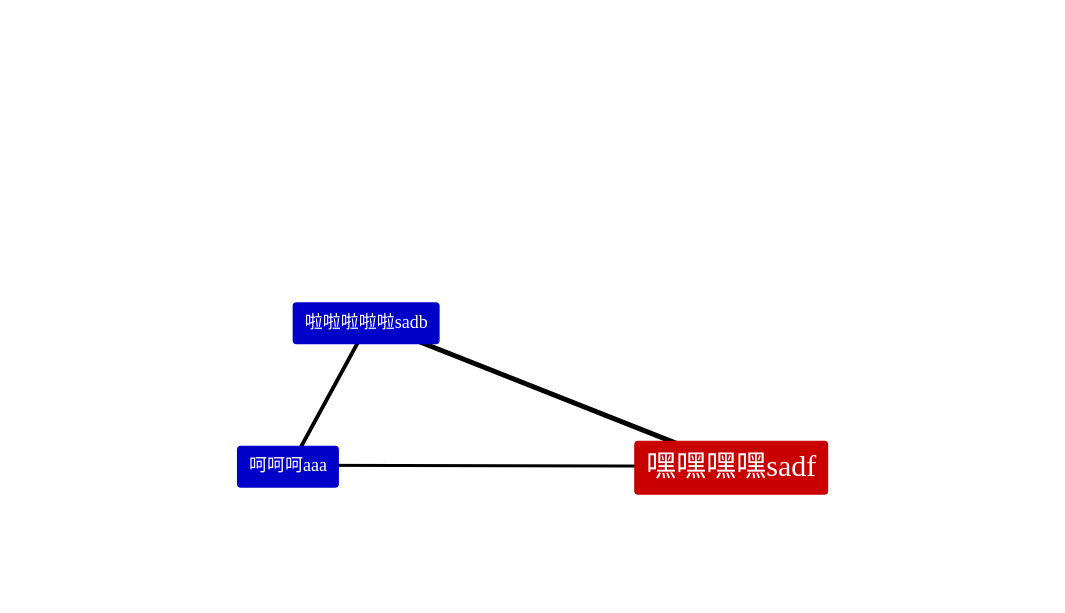
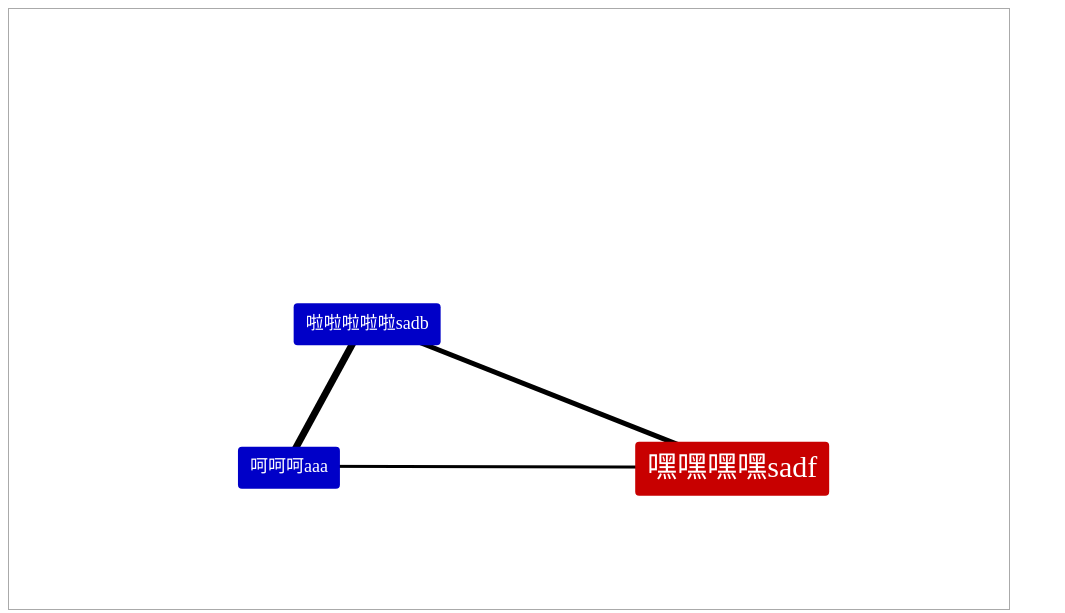
Before and after one commit to zry656565/jRelationship, a plain HTML site: page index.html in a window 1280 px wide. Shown: the whole page, without its empty margins (0-1065 px from the left). Drawn offline with Linux system fonts and the light colour scheme.

Commit message:
fix bug of drawing lines

```diff
--- a/index.html
+++ b/index.html
@@ -4,6 +4,11 @@
     <meta charset="UTF-8">
     <title>jRelationship Demo</title>
 </head>
+<style>
+    #canvas {
+        border: 1px solid #aaa;
+    }
+</style>
 <body>
 
 <canvas id="canvas" width="1000" height="600"></canvas>
--- a/src/jRelationship.js
+++ b/src/jRelationship.js
@@ -149,15 +149,15 @@ function jRelationship(selector, labels, lines, options) {
                 ctx.closePath();
                 ctx.stroke();
             } else if (weight >= 2) {
-                var dx = Math.abs(p1.x - p2.x),
-                    dy = Math.abs(p1.y - p2.y),
+                var dx = p1.x - p2.x,
+                    dy = p2.y - p1.y,
                     diffX = weight * dy / Math.sqrt(Math.pow(dx,2) + Math.pow(dy,2)),
                     diffY = weight * dx / Math.sqrt(Math.pow(dx,2) + Math.pow(dy,2));
                 ctx.beginPath();
                 ctx.moveTo(p1.x, p1.y);
                 ctx.lineTo(p2.x, p2.y);
-                ctx.lineTo(p2.x + diffX, p2.y - diffY);
-                ctx.lineTo(p1.x + diffX, p1.y - diffY);
+                ctx.lineTo(p2.x + diffX, p2.y + diffY);
+                ctx.lineTo(p1.x + diffX, p1.y + diffY);
                 ctx.lineTo(p1.x, p1.y);
                 ctx.closePath();
                 ctx.fill();
```
